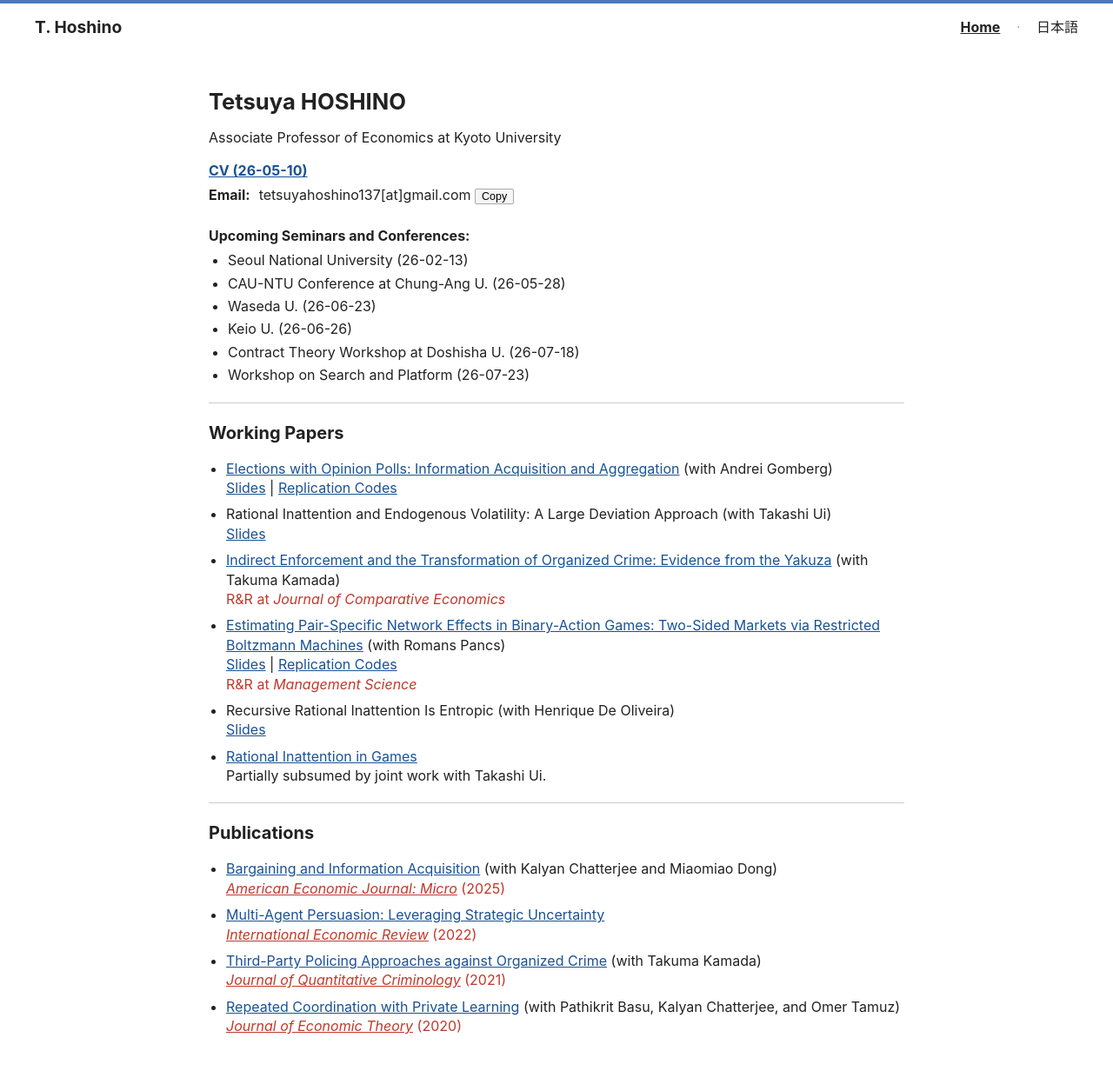
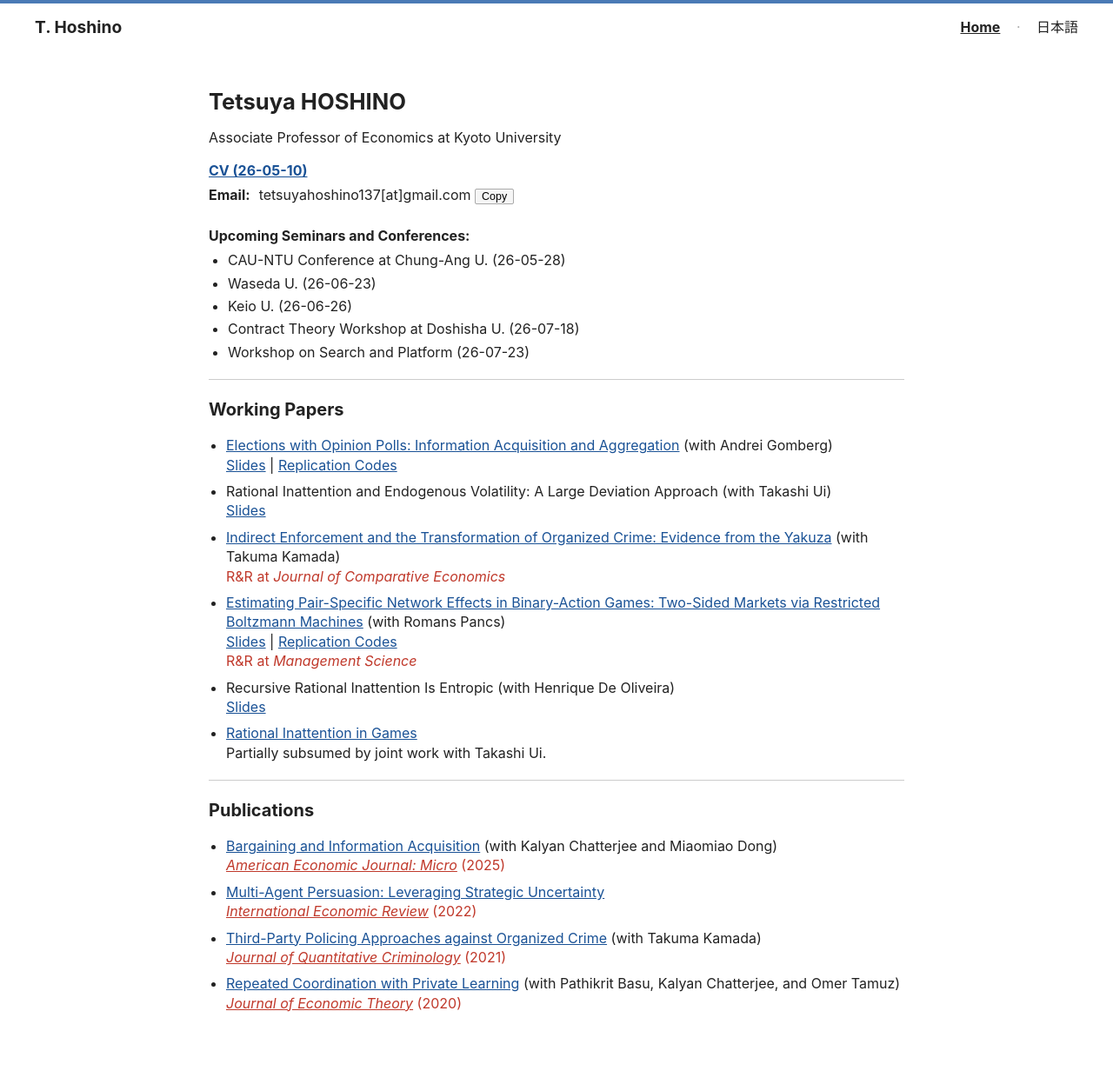
Before and after one commit to tetsuyahoshino137/tetsuyahoshino137.github.io, a Jekyll site: the page built from index.md, in a window 1280 px wide. Shown: the whole page at 87% size. Built offline with Jekyll 4.4.1, drawn with Linux system fonts in a browser that asks for light colours; after the commit the page ends 1205 px from its top, so only the background shows below that.

Commit message:
Remove seminar entry for Seoul National University

```diff
--- a/index.md
+++ b/index.md
@@ -23,7 +23,6 @@ title: Home
 
 <p class="upcoming-title"><strong>Upcoming Seminars and Conferences:</strong></p>
 <ul class="upcoming-list">
-  <li>Seoul National University (26-02-13)</li>
   <li>CAU-NTU Conference at Chung-Ang U. (26-05-28)</li>
   <li>Waseda U. (26-06-23)</li>
   <li>Keio U. (26-06-26)</li>
```
